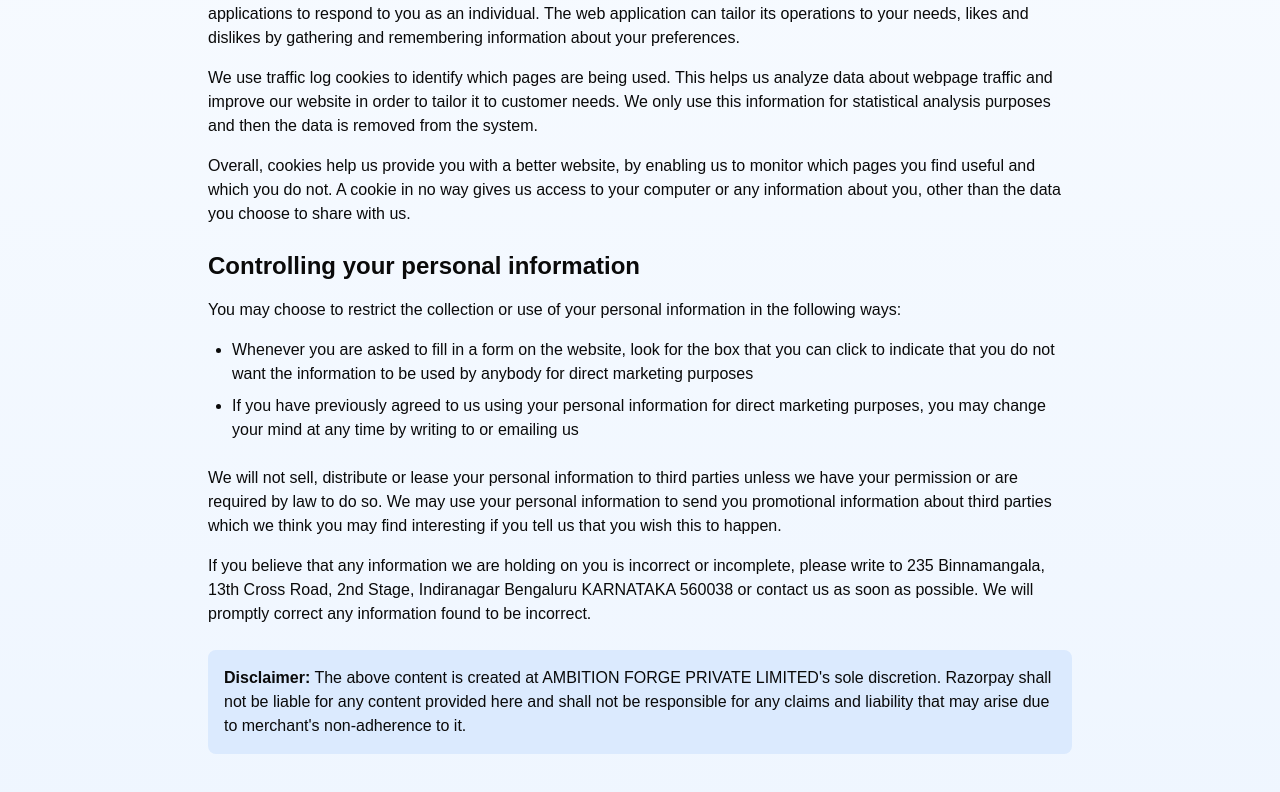
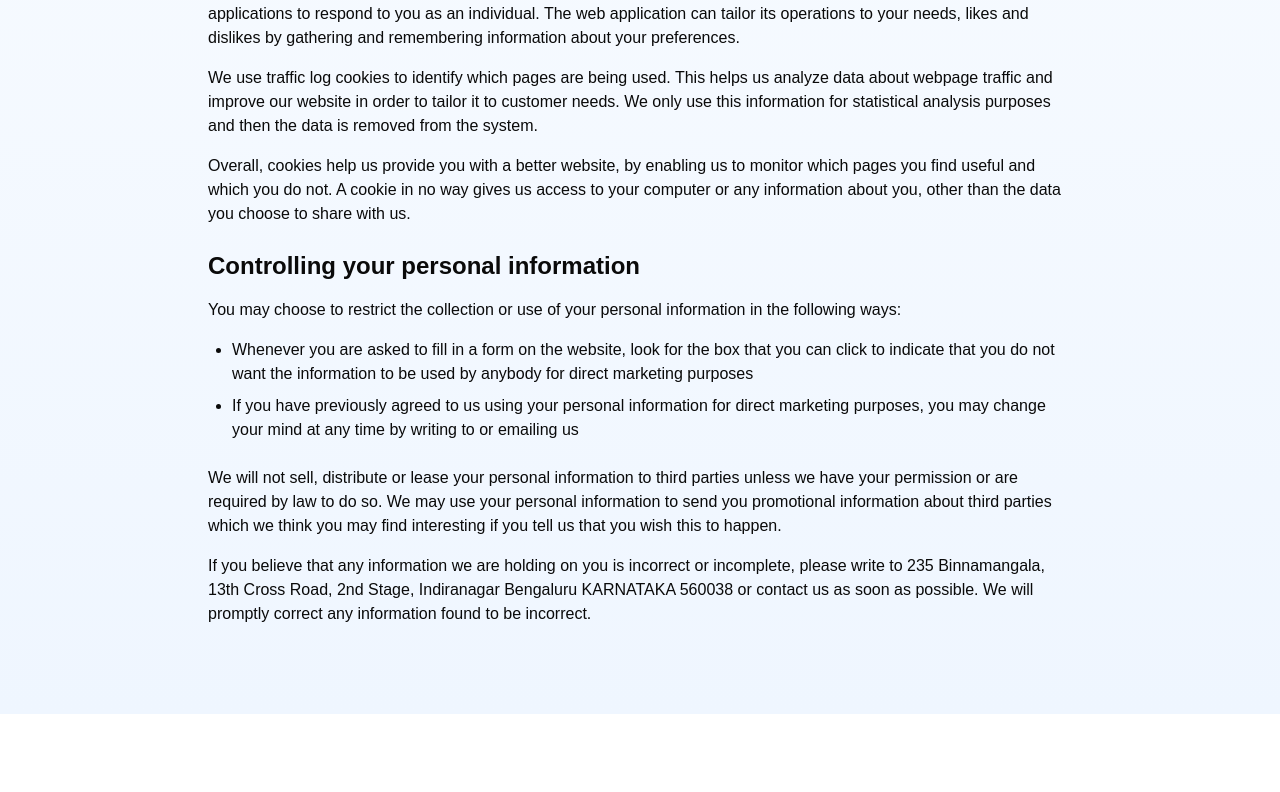
Before and after one commit to atominfra/landing-page, a Next.js app: page /privacy-policy in a window 1280 px wide. Shown: the part 1126-1918 px from the top of the page. After the commit the page ends 1840 px from the top, so only its background shows below. Built offline with nearby package versions, Linux system fonts and the light colour scheme.

Commit message:
removes disclaimer from T&C and Privacy Policy page

```diff
--- a/app/privacy-policy/page.tsx
+++ b/app/privacy-policy/page.tsx
@@ -56,7 +56,6 @@ export default function PrivacyPolicy() {
 
           <p className="mb-6">If you believe that any information we are holding on you is incorrect or incomplete, please write to 235 Binnamangala, 13th Cross Road, 2nd Stage, Indiranagar Bengaluru KARNATAKA 560038 or contact us as soon as possible. We will promptly correct any information found to be incorrect.</p>
 
-          <p className="bg-blue-100 dark:bg-blue-900 p-4 rounded-lg"><strong>Disclaimer:</strong> The above content is created at AMBITION FORGE PRIVATE LIMITED&apos;s sole discretion. Razorpay shall not be liable for any content provided here and shall not be responsible for any claims and liability that may arise due to merchant&apos;s non-adherence to it.</p>
 
         </div>
       </main>
--- a/app/terms-of-service/page.tsx
+++ b/app/terms-of-service/page.tsx
@@ -29,7 +29,6 @@ export default function TermsOfService() {
             <li>We, shall be under no liability whatsoever in respect of any loss or damage arising directly or indirectly out of the decline of authorization for any Transaction, on Account of the Cardholder having exceeded the preset limit mutually agreed by us with our acquiring bank from time to time</li>
           </ul>
 
-          <p className="bg-blue-100 dark:bg-blue-900 p-4 rounded-lg"><strong>Disclaimer:</strong> The above content is created at AMBITION FORGE PRIVATE LIMITED&apos;s sole discretion. Razorpay shall not be liable for any content provided here and shall not be responsible for any claims and liability that may arise due to merchant&apos;s non-adherence to it.</p>
         </div>
       </main>
     </div>
```
